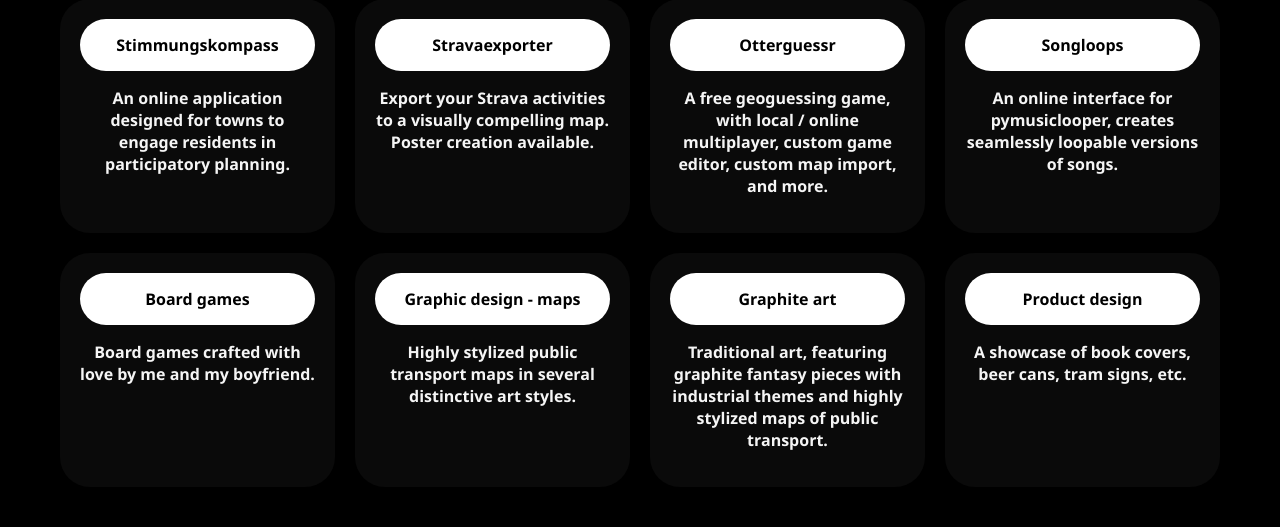
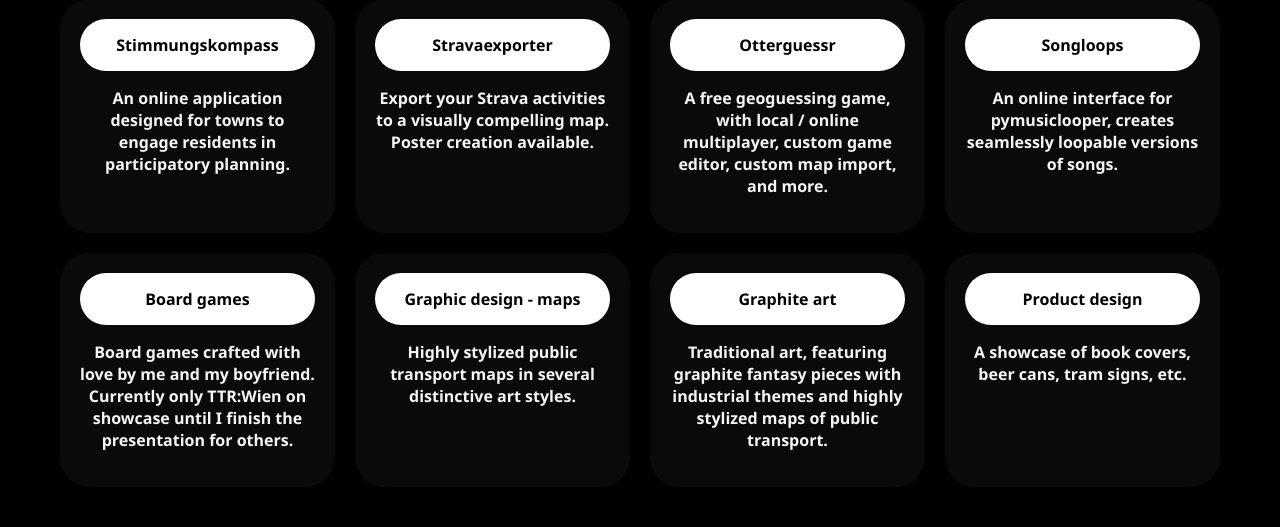
Before and after one commit to otterable/erminedirectory, a Flask app: page / in a window 1280 px wide. Shown: the part 274-801 px from the top of the page. Run offline with Flask 3, Linux system fonts and the light colour scheme; some web fonts are replaced.

Commit message:
Update index.html

```diff
--- a/templates/index.html
+++ b/templates/index.html
@@ -79,12 +79,10 @@
                 <a href="https://stimmungskompass.at" class="btn stimmungskompass">Stimmungskompass</a>
                 <p>An online application designed for towns to engage residents in participatory planning.</p>
             </div>
-
             <div class="project">
                 <a href="https://stravaexporter.ermine.at" class="btn otterguessr">Stravaexporter</a>
                 <p>Export your Strava activities to a visually compelling map. Poster creation available.</p>
             </div>
-
             <div class="project">
                 <a href="https://otterguessr.ermine.at" class="btn otterguessr">Otterguessr</a>
                 <p>A free geoguessing game, with local / online multiplayer, custom game editor, custom map import, and more.</p>
@@ -98,8 +96,8 @@
 
 
 <div class="project">
-    <a href="https://boardgames.ermine.at" class="btn boardgames">Board games</a>
-    <p>Board games crafted with love by me and my boyfriend.</p>
+    <a href="https://cuteotter.eu" class="btn boardgames">Board games</a>
+    <p>Board games crafted with love by me and my boyfriend. Currently only TTR:Wien on showcase until I finish the presentation for others.</p>
 </div>
 
 <div class="project">
@@ -138,7 +136,7 @@
         'Otterguessr': { bgImage: 'static/bg_otterguessr.png', url: 'https://otterguessr.ermine.at' },
         'Songloops': { bgImage: 'static/bg_songloops.png', url: 'https://songloops.ermine.at' },
         'Soundscapes': { bgImage: 'static/bg_soundscapes.png', url: 'https://soundscapes.ermine.at' },
-        'Board games': { bgImage: 'static/bg_boardgames.png', url: 'https://boardgames.ermine.at' },
+        'Board games': { bgImage: 'static/bg_boardgames.png', url: 'https://cuteotter.eu' },
         'Graphic design - maps': { bgImage: 'static/bg_art1.gif', url: 'https://art.ermine.at' },
         'Graphite art': { bgImage: 'static/bg_graphiteart.gif', url: 'https://graphiteart.ermine.at' },
 		'Product design': { bgImage: 'static/bg_productart.gif', url: 'https://products.ermine.at' }
```
Lines whose indentation alone changed are shown as unchanged.
